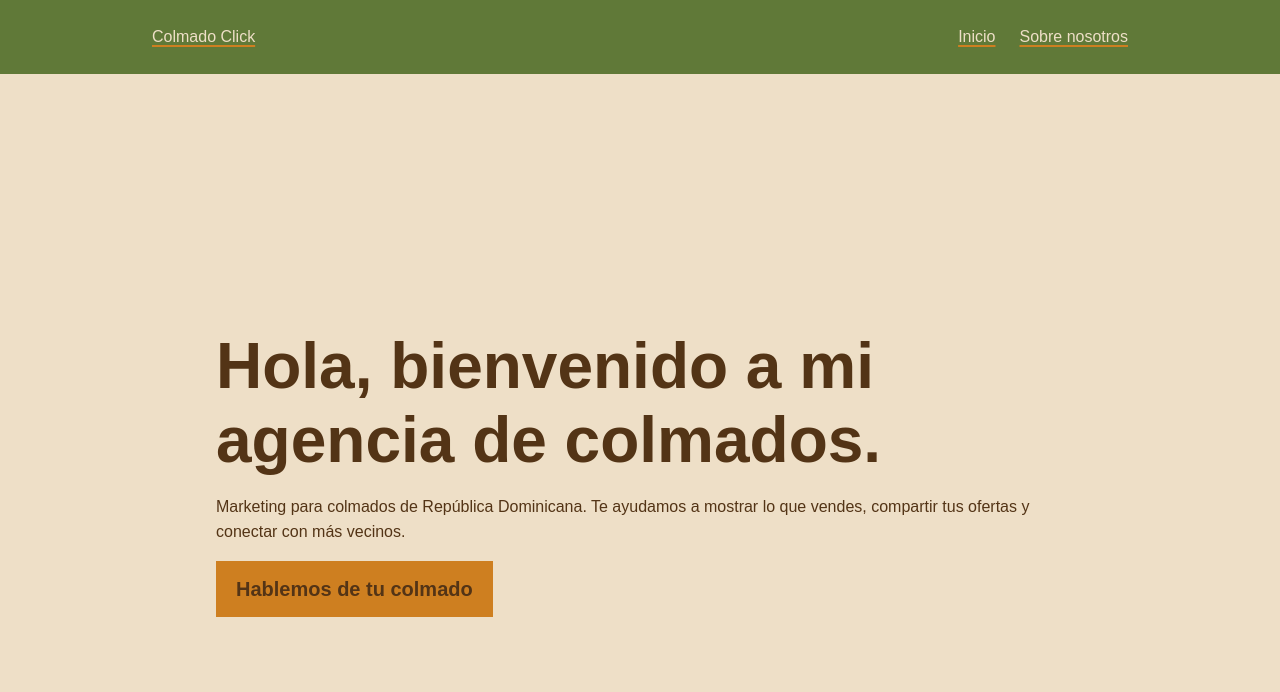
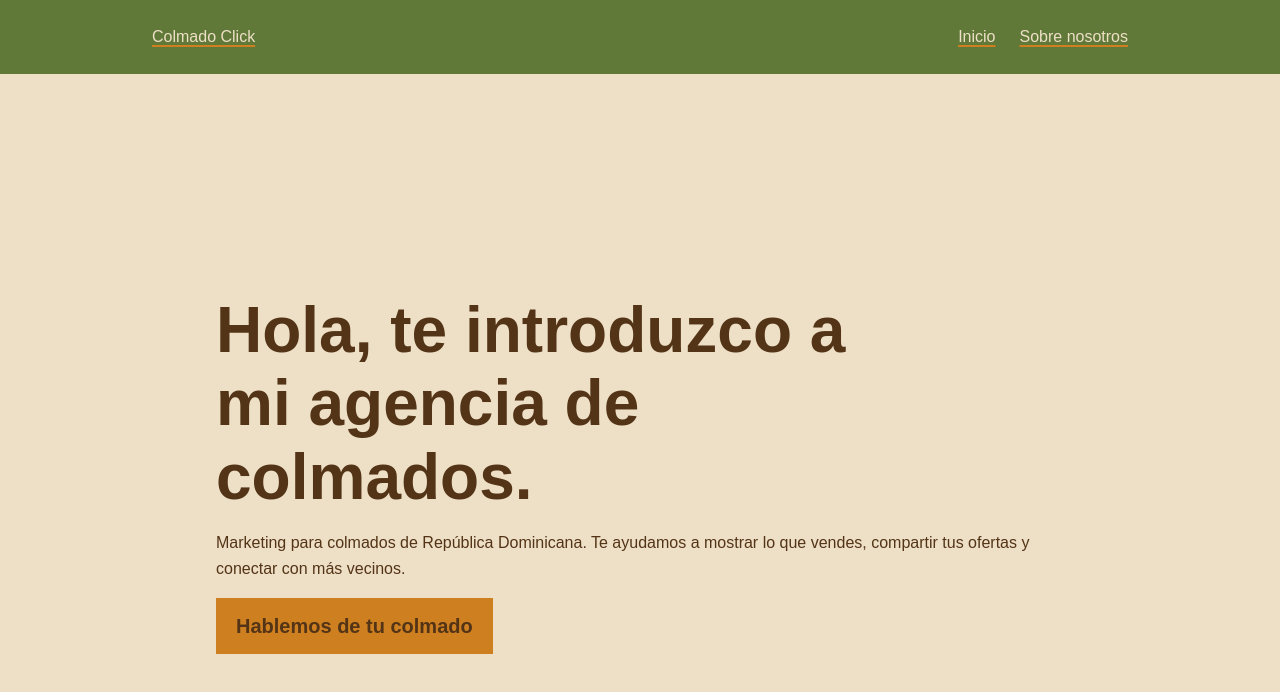
Before and after one commit to rafieltq/colmado-click, a plain HTML site: page index.html in a window 1280 px wide. Shown: the top 692 px of the page. Drawn offline with Linux system fonts and the light colour scheme.

Commit message:
cambiando el saludo denuevo

```diff
--- a/index.html
+++ b/index.html
@@ -21,7 +21,7 @@
     <main>
         <section id="inicio">
             <div class="contenedor">
-                <h1>Hola, bienvenido a mi agencia de colmados.</h1>
+                <h1>Hola, te introduzco a mi agencia de colmados.</h1>
                 <p>Marketing para colmados de República Dominicana. Te ayudamos a mostrar lo que vendes, compartir tus ofertas y conectar con más vecinos.</p>
                 <a class="boton" href="#contacto">Hablemos de tu colmado</a>
             </div>
```
